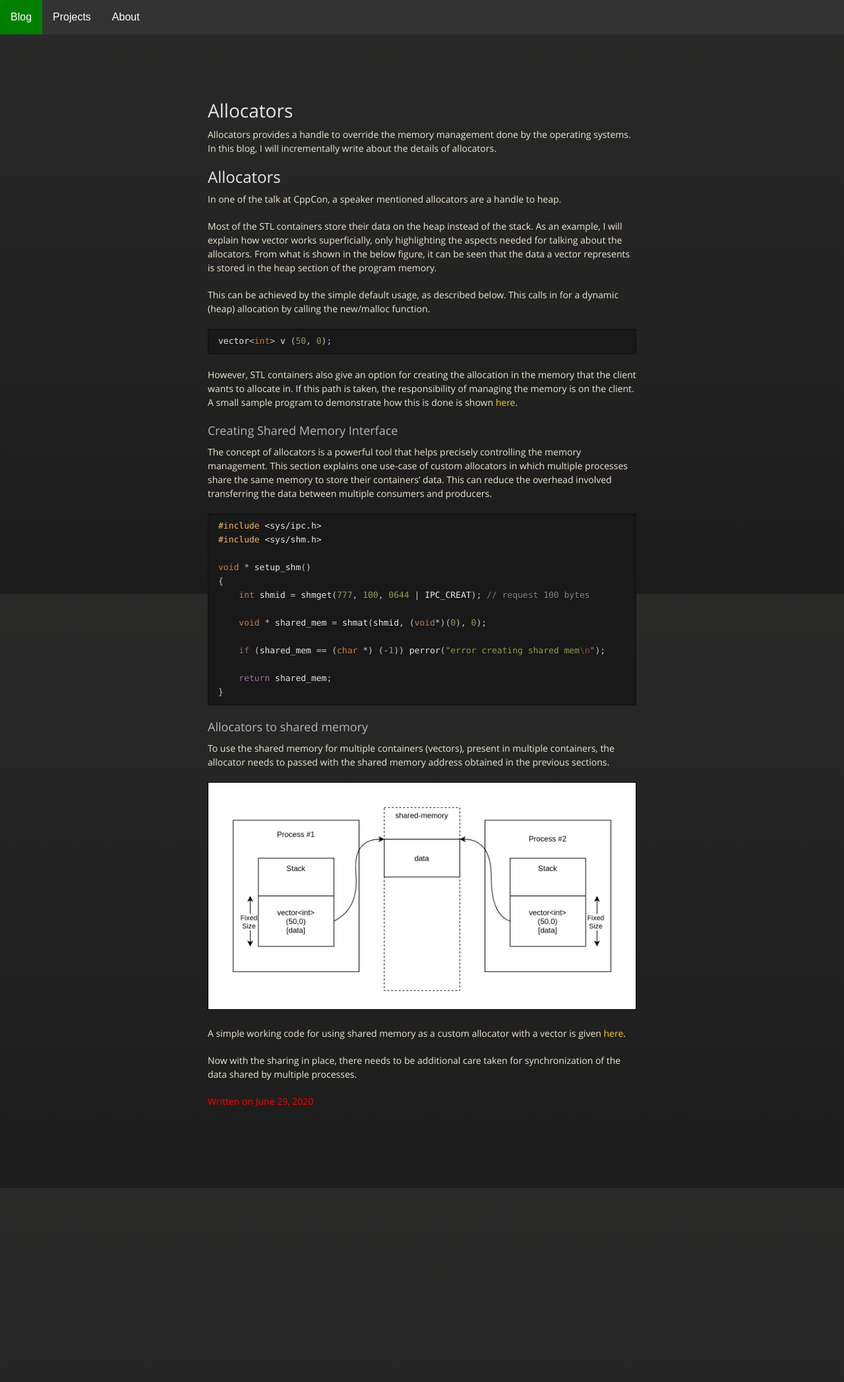
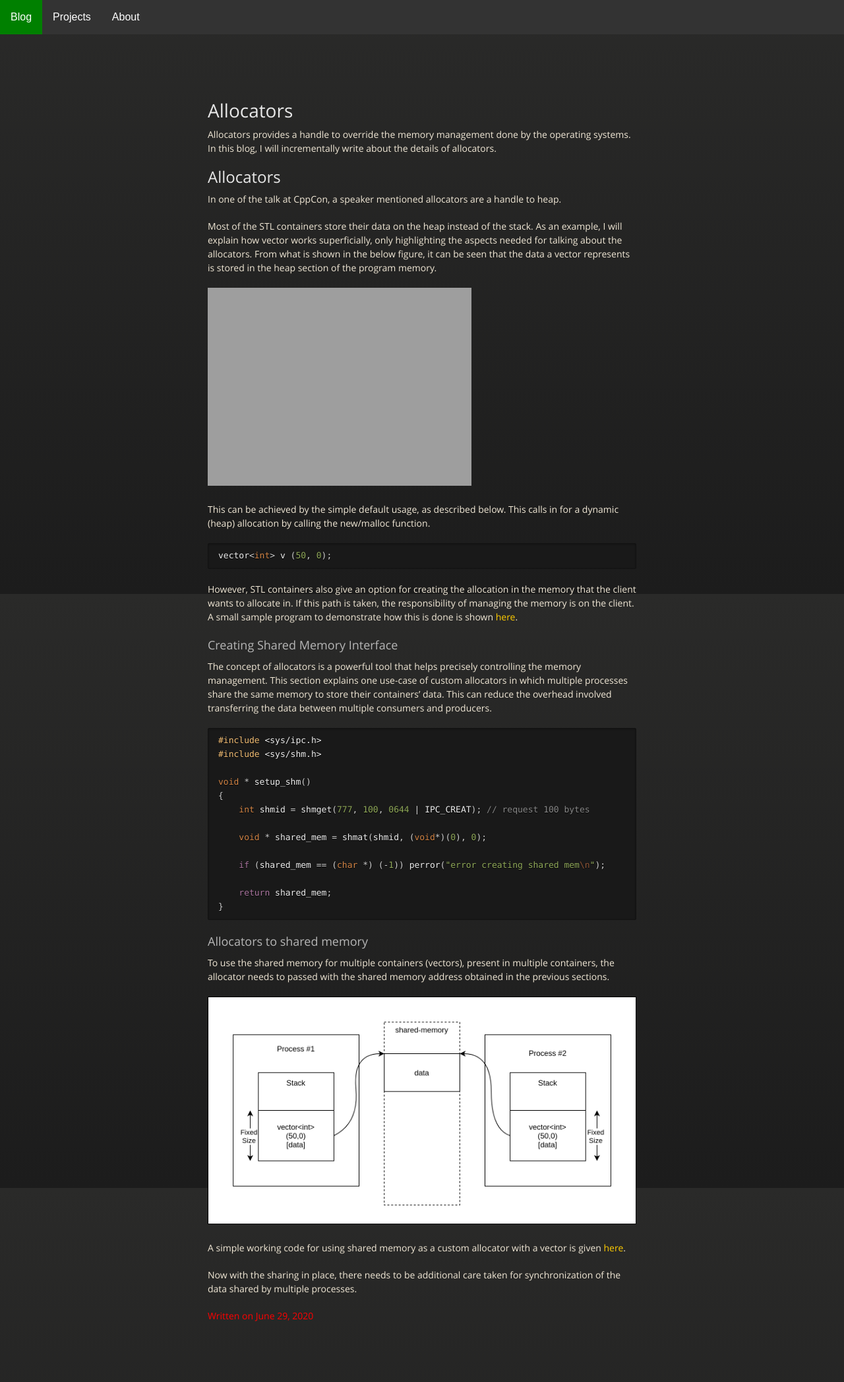
Before and after one commit to naveenspace7/naveenspace7.github.io, a Jekyll site: the page built from _posts/2020-6-29-allocators.md, in a window 1280 px wide. Shown: the whole page at 66% size. Built offline with Jekyll 4.4.1, drawn with Linux system fonts in a browser that asks for light colours; before the commit the page ends 1769 px from its top, so only the background shows below that.

Commit message:
Add vector image

```diff
--- a/_posts/2020-6-29-allocators.md
+++ b/_posts/2020-6-29-allocators.md
@@ -16,7 +16,8 @@
 Most of the STL containers store their data on the heap instead of the stack. As an example, I will explain how vector works superficially, only highlighting the aspects needed for talking about the allocators. From what is shown in the below figure, it can be seen that the data a vector represents is stored in the heap section of the program memory.
 
 
-<!-- figure here -->
+![Working of vector]({{site.url}}/assets/images/vector-working.png)
+
 
 This can be achieved by the simple default usage, as described below. This calls in for a dynamic (heap) allocation by calling the new/malloc function.
 
```
